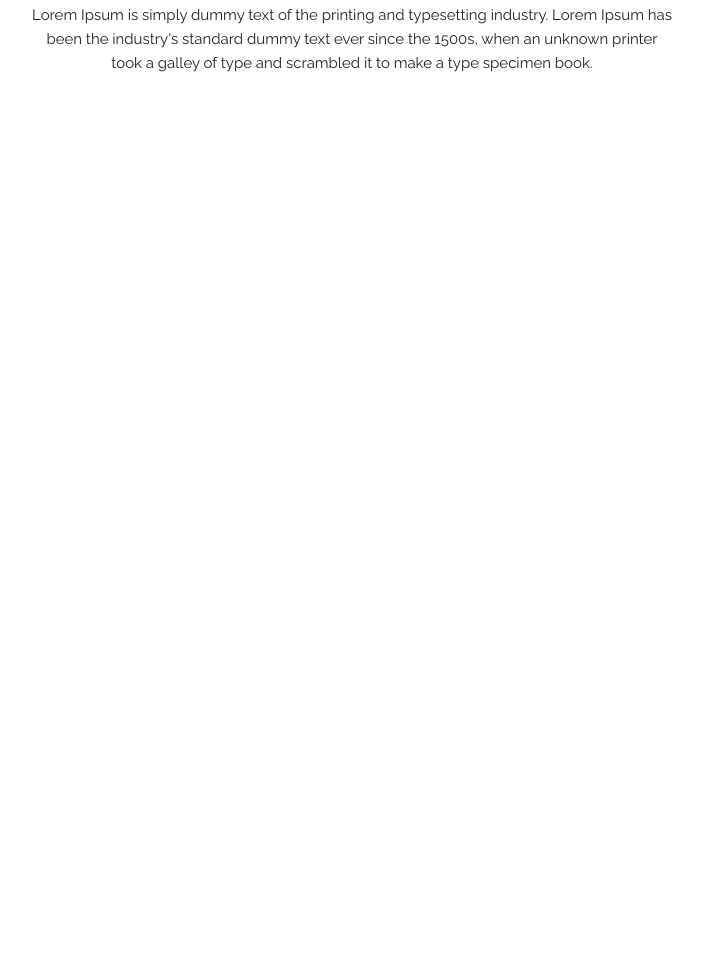
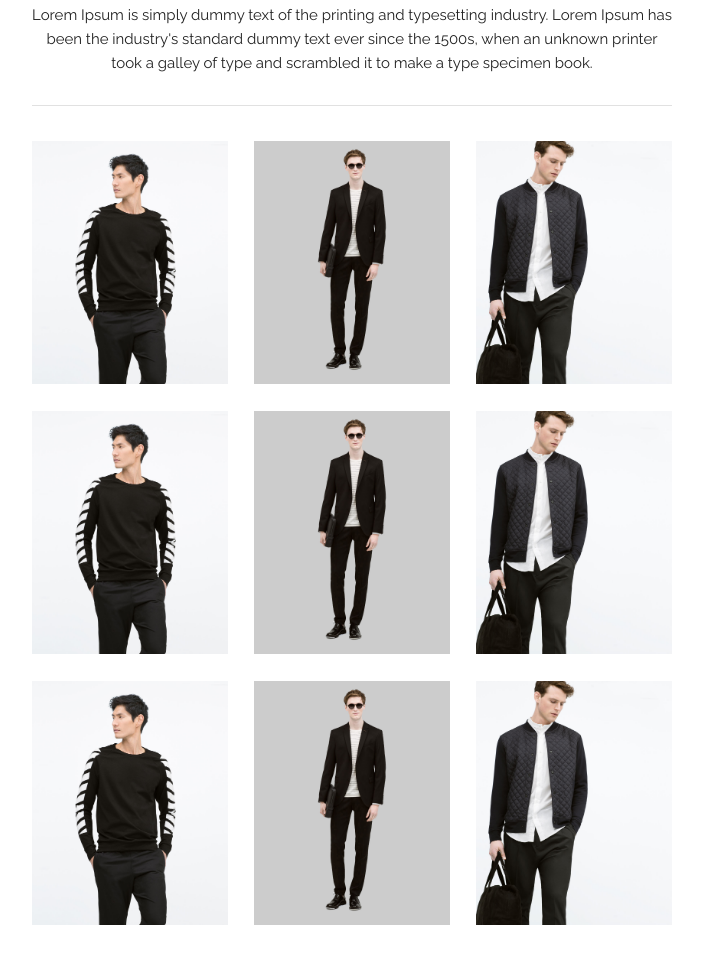
Before and after one commit to StefanDimov/parallax-techniques, a plain HTML site: page index.html in a window 1280 px wide. Shown: the part 823-1786 px from the top of the page, without its empty margins (288-991 px from the left). Drawn offline with nearby package versions, Linux system fonts and the light colour scheme.

Commit message:
Landing elements is done!

```diff
--- a/css/custom-styles.css
+++ b/css/custom-styles.css
@@ -3,22 +3,24 @@ Base Styles
 ------------------------------------- */
 
 h1 {
-
     color: #ccc;
     font-weight: 300;
 }
 
 figure {
-
     margin: auto;
 }
 
 .content article {
-
     padding: 100px 0;
     max-width: 640px;
     margin: 0 auto;
     text-align: center;
+}
+
+img {
+
+    max-width: 100%;
 }
 
 /* -------------------------------------
@@ -26,7 +28,6 @@ Header Parallax - Bird Box
 ------------------------------------- */
 
 .bird-box {
-
     position: relative;
     height: 600px;
     background-image: url('/images/bird-bg.jpg');
@@ -37,7 +38,6 @@ Header Parallax - Bird Box
 }
 
 .logo {
-
     height: 100px;
     width: 100%;
     background-image: url('/images/bird-logo.svg');
@@ -69,5 +69,23 @@ Header Parallax - Bird Box
     position: absolute;
     left: 50%;
     margin-left: -480px;
+}
 
+/* -------------------------------------
+Landing Elements - Clothes Pics
+------------------------------------- */
+
+.clothes-pics figure {
+
+    margin-bottom: 20px;
+    position: relative;
+    opacity: 0;
+    transform: translateX(-50px);
+    transition: all 0.3s ease-in-out;
 }
+
+.clothes-pics figure.is-showing {
+
+    opacity: 1;
+    transform: translateX(0px);
+}
--- a/index.html
+++ b/index.html
@@ -19,20 +19,76 @@
 
 <body>
 
-   <header class="bird-box">
+    <header class="bird-box">
         <div class="back-bird"></div>
         <div class="logo"></div>
         <div class="fore-bird"></div>
-   </header>
+    </header>
 
     <section class="content">
+
         <article>
+
             <h1>Clothing Store</h1>
+
             <hr>
+
             <p>
                 Lorem Ipsum is simply dummy text of the printing and typesetting industry. Lorem Ipsum has been the industry's standard dummy text ever since the 1500s, when an unknown printer took a galley of type and scrambled it to make a type specimen book.
             </p>
+
+            <hr>
+
+            <div class="clothes-pics">
+
+                <div class="row img-row">
+
+                    <figure class="columns four">
+                        <img src="images/model1.jpg" alt="Model One">
+                    </figure>
+
+                    <figure class="columns four">
+                        <img src="images/model2.jpg" alt="Model Two">
+                    </figure>
+
+                    <figure class="columns four">
+                        <img src="images/model3.jpg" alt="Model Three">
+                    </figure>
+                </div>
+
+                <div class="row img-row">
+
+                    <figure class="columns four">
+                        <img src="images/model1.jpg" alt="Model One">
+                    </figure>
+
+                    <figure class="columns four">
+                        <img src="images/model2.jpg" alt="Model Two">
+                    </figure>
+
+                    <figure class="columns four">
+                        <img src="images/model3.jpg" alt="Model Three">
+                    </figure>
+                </div>
+
+                <div class="row img-row">
+
+                    <figure class="columns four">
+                        <img src="images/model1.jpg" alt="Model One">
+                    </figure>
+
+                    <figure class="columns four">
+                        <img src="images/model2.jpg" alt="Model Two">
+                    </figure>
+
+                    <figure class="columns four">
+                        <img src="images/model3.jpg" alt="Model Three">
+                    </figure>
+                </div>
+            </div>
+
         </article>
+
     </section>
 
     <!-- For scrolling -->
--- a/js/functions.js
+++ b/js/functions.js
@@ -4,9 +4,15 @@
     "use strict";
 
     var $window = $(window);
+
+    // header vars
     var $birdLogo = $('.logo');
     var $backBirdPic = $('.back-bird');
     var $foreBirdPic = $('.fore-bird');
+
+    // clothes-pics vars
+    var $clothesPicsContainer = $('.clothes-pics');
+    var $clothesFigures = $('.clothes-pics figure ');
 
     // bind on window scroll event
     $window.scroll(function (scrollEvent) {
@@ -31,6 +37,24 @@
         $foreBirdPic.css({
             'transform': 'translate(0px, -' + (windowScrollTopPosition / 40) + '% )'
         });
+
+        // Clothes Landing Elements
+        // -----------------------------------------
+
+        // pixels scrolled from the top > clothes pics pixels from the top - (windows height / 1.2)
+        if (windowScrollTopPosition > $clothesPicsContainer.offset().top - ($window.height() / 1.2)) {
+
+            // each of the clothes pictures
+            $clothesFigures.each(function (i) {
+
+                // to apear 100 mils times the its index
+                var millsOffset = i * 100;
+
+                setTimeout(function () {
+                    $clothesFigures.eq(i).addClass('is-showing');
+                }, millsOffset);
+            });
+        }
     });
 
 }(jQuery));
```
Also changed, not shown: images/model1.jpg (added), images/model2.jpg (added), images/model3.jpg (added), 1 other file.
